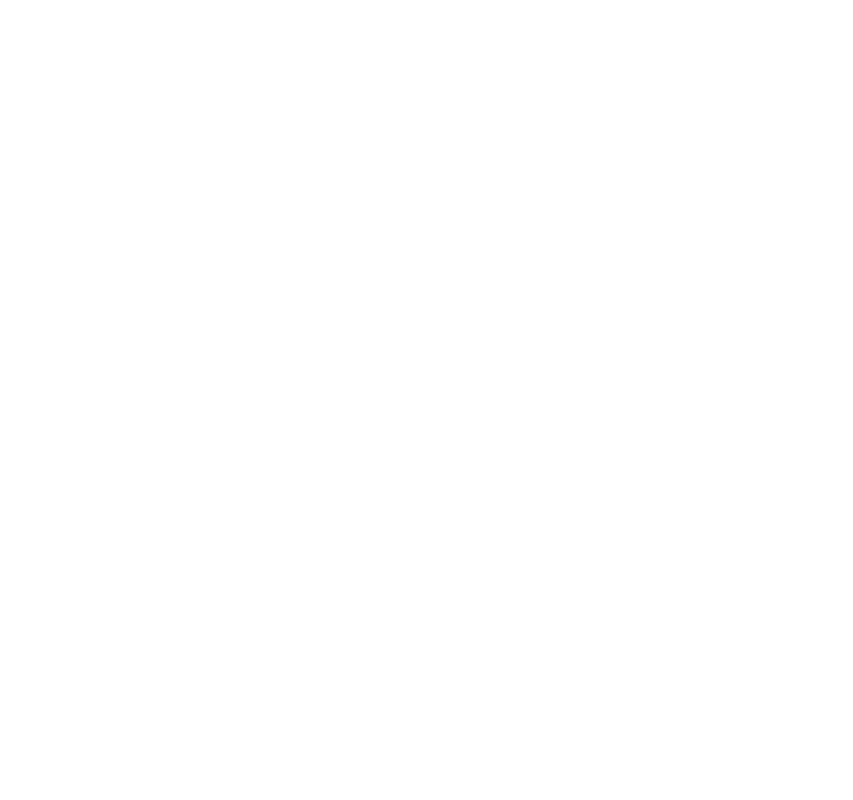
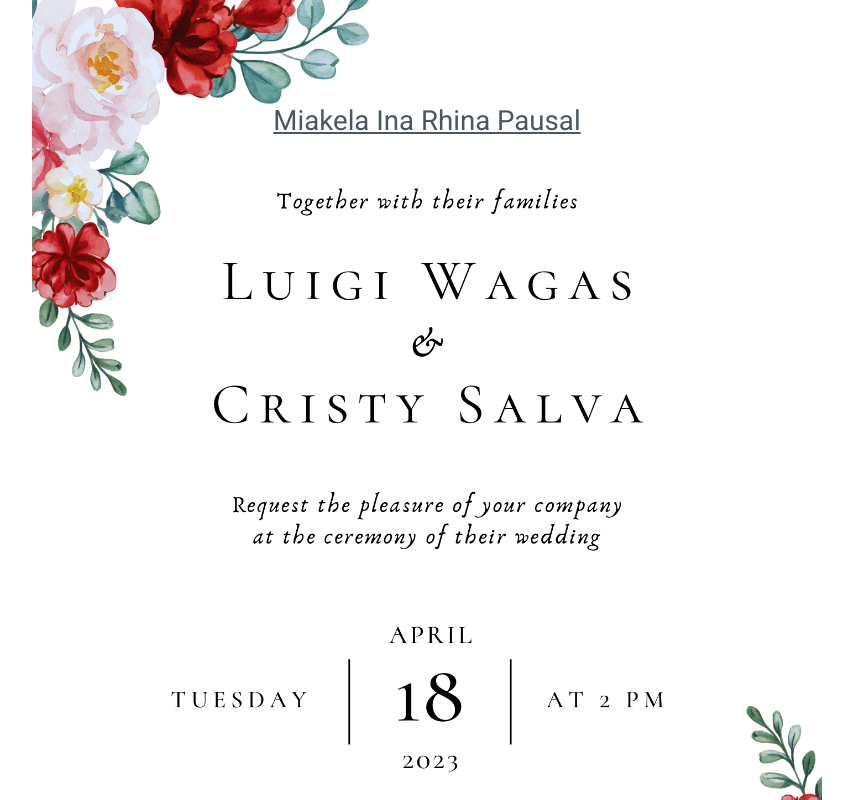
Before and after one commit to luigiaxl/wedding-portal, a Vue app: page /invitation in a window 1280 px wide. Before the commit this address had no page. Shown: the top 800 px of the page, without its empty margins (213-1066 px from the left). Built offline with nearby package versions, Linux system fonts and the light colour scheme; a web font is replaced by a local one.

Commit message:
[Invitation] Invitation layout

```diff
--- a/src/router/index.ts
+++ b/src/router/index.ts
@@ -17,6 +17,11 @@ const router = createRouter({
       // which is lazy-loaded when the route is visited.
       component: () => import("../views/AboutView.vue"),
     },
+    {
+      path: "/invitation",
+      name: "invitation",
+      component: () => import("../views/InvitationCard.vue"),
+    },
   ],
 });
 
--- /dev/null
+++ b/src/views/InvitationCard.vue
@@ -0,0 +1,45 @@
+<script lang="ts" setup>
+import { onMounted, ref } from "vue";
+
+const nameContainer = ref<HTMLElement>();
+const imageContainer = ref<HTMLImageElement>();
+
+onMounted(() => {
+  window.addEventListener("resize", handleResize);
+
+  imageContainer.value!.onload = handleResize;
+});
+
+const handleResize = () => {
+  const imgHeight = imageContainer.value?.height;
+  const imgWidth = imageContainer.value?.width;
+
+  if (imgHeight && imgHeight > 0) {
+    nameContainer.value!.setAttribute(
+      "style",
+      `
+      top: ${imgHeight * 0.09}px;
+      font-size: ${imgWidth! * 0.035}px;
+    `
+    );
+  }
+};
+</script>
+
+<template>
+  <div class="overflow-auto">
+    <div class="m-auto flex justify-center relative">
+      <img
+        class="image-container"
+        ref="imageContainer"
+        src="/images/invitation/invitation.png"
+        alt=""
+        width="790"
+      />
+
+      <div class="absolute name-container" ref="nameContainer">
+        <p><u>Miakela Ina Rhina Pausal</u></p>
+      </div>
+    </div>
+  </div>
+</template>
```
Also changed, not shown: public/images/invitation/invitation.png (added), 1 other file (tests, documents, lock files or other folders).
